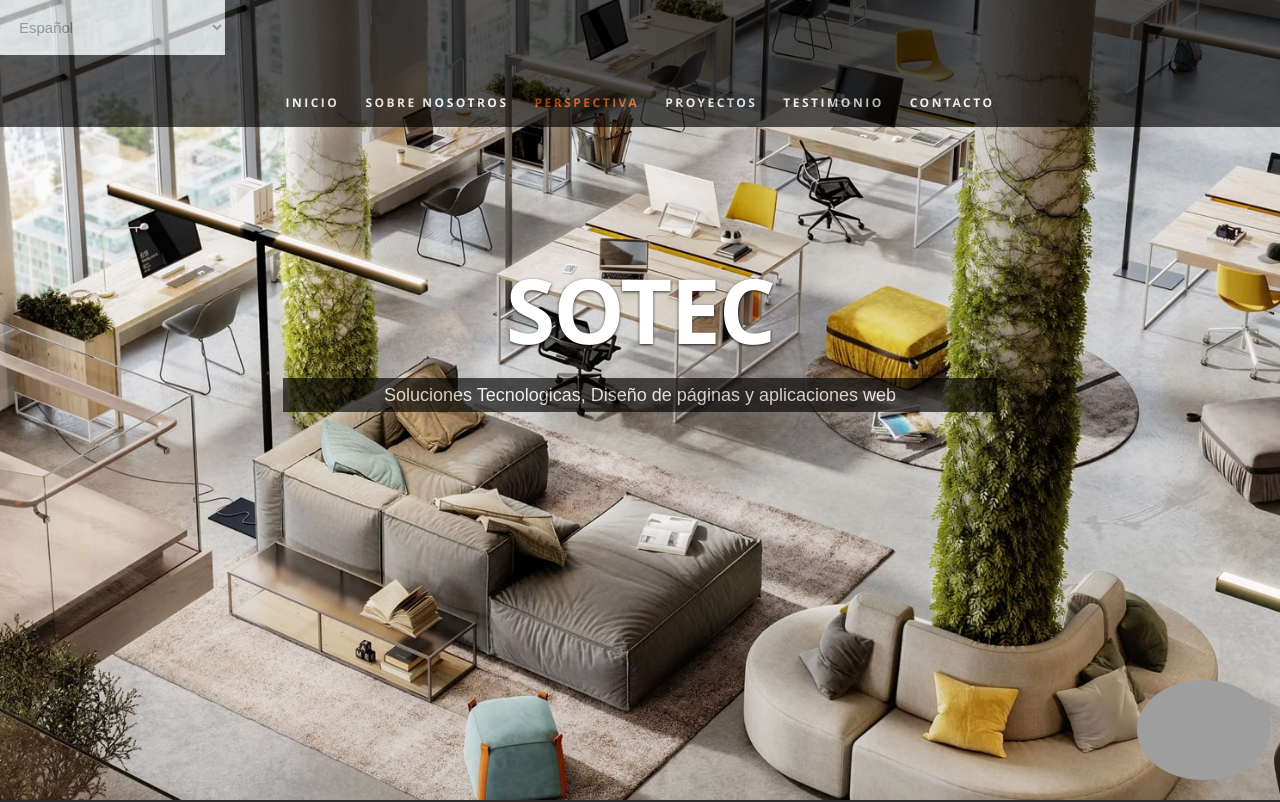
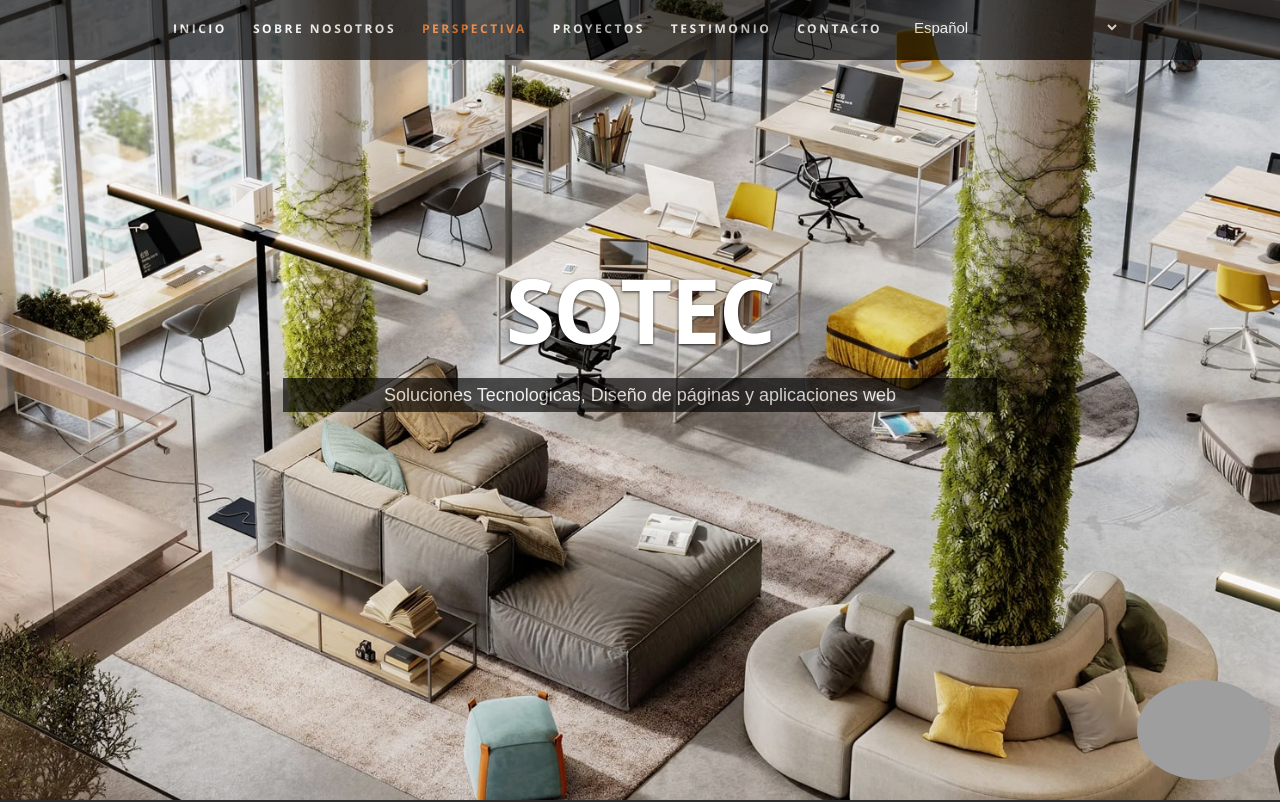
Before and after one commit to mrchurches/Sotec, a React (Create React App) app: page / in a window 1280 px wide. Shown: the top 802 px of the page. Built offline with nearby package versions, Linux system fonts and the light colour scheme; grey boxes are pictures that could not be loaded; what react-chatbot-kit would draw is missing.

Commit message:
FIX styles

```diff
--- a/src/components/NavBar.js
+++ b/src/components/NavBar.js
@@ -1,6 +1,6 @@
 import React from 'react';
 
-export default function NavBar({resumeData, handleLang}) {
+export default function NavBar({ resumeData, handleLang }) {
    // let lenguaje
    //   handleLang = (lenguaje, e)=>{
    //       e.preventDefault();
@@ -12,18 +12,11 @@ export default function NavBar({resumeData, handleLang}) {
    //          resumeData = resumeData.resumeDataEn
    //       }
    //    }
-   console.log('resumeData------------', resumeData.mainTitles.NavBar)
 
    return (
       <React.Fragment>
-         <header id="home">
-            <nav style={{ backgroundColor: 'black', opacity: '65%' }} id="nav-wrap">
-
-
-               <select onChange={(e)=>handleLang(e.target.value)} defaultValue={"es"}>
-                  <option value={`en`}>English</option>
-                  <option value={`es`}>Español</option>
-               </select>
+         <header id="home" >
+            <nav style={{ backgroundColor: 'black', opacity: '65%',height: '6rem' }} id="nav-wrap">
 
                <a className="mobile-btn" href="#nav-wrap" title="Show navigation">Show navigation</a>
                <a className="mobile-btn" href="#hide-nav" title="Hide navigation">Hide navigation</a>
@@ -34,13 +27,19 @@ export default function NavBar({resumeData, handleLang}) {
                   <li><a className="smoothscroll" href="#portfolio">{resumeData.mainTitles.NavBar.t4}</a></li>
                   <li><a className="smoothscroll" href="#testimonials">{resumeData.mainTitles.NavBar.t5}</a></li>
                   <li><a className="smoothscroll" href="#contact">{resumeData.mainTitles.NavBar.t6}</a></li>
+                  <li>
+                     <select className="nav" style={{color:'white', /* padding: '2px', */ margin: '0', backgroundColor:'black'}} onChange={(e) => handleLang(e.target.value)} defaultValue={"es"}>
+                        <option className="nav" style={{color:'white', padding: '10px'}} value={`en`}>English</option>
+                        <option className="nav" value={`es`}>Español</option>
+                     </select></li>
                </ul>
+
             </nav>
 
             <div className="row banner">
                <div className="banner-text">
                   <h1 /* style={{backgroundColor:'black', opacity: '75%', }} */ className={`responsive-headline `}>{resumeData.name}</h1>
-                  <h3 style={{ textAlign:'center', backgroundColor: 'black', opacity: '65%', color: '#fff', fontFamily: 'sans-serif ' }} > {resumeData.role}  {resumeData.roleDescription}
+                  <h3 style={{ textAlign: 'center', backgroundColor: 'black', opacity: '65%', color: '#fff', fontFamily: 'sans-serif ' }} > {resumeData.role}  {resumeData.roleDescription}
                   </h3>
                   <hr />
                   <ul className="social">
--- a/src/components/Projects.js
+++ b/src/components/Projects.js
@@ -8,13 +8,14 @@ export default function Projects({resumeData}){
       <div className="row">
         <div className="twelve columns collapsed">
 
-          <h1>{resumeData.mainTitles.Project.t1}</h1>
+          <h1 style={{marginBottom: '7rem'}}>{resumeData.mainTitles.Project.t1}</h1>
           <div id="portfolio-wrapper" className="bgrid-quarters s-bgrid-thirds cf">
 
           {
             resumeData.projects && resumeData.projects.map((item, index)=>{
               return(
-                <div key={index} className="columns portfolio-item ">
+                <div key={index} className="columns portfolio-item " style={{width: '500px', height: '600px'}}>
+                   <img src={item.icon} alt='...' width='180px'/>
                   <div className="item-wrap projects">
                       <img src={`${item.imgurl}`} className="item-img" alt='...'/>
                       <p>
--- a/src/resumeData.js
+++ b/src/resumeData.js
@@ -4,6 +4,8 @@ import reputation from '../src/img/ico/reputationICO.png'
 import saveMoney from '../src/img/ico/savemoneyICO.png'
 import gifPF from "../src/img/projects/pf.gif"
 import wun from "../src/img/projects/shutterstock_519514441-1024x683.jpg"
+import wunTITLE from "../src/img/ico/wunTITLE.png"
+import ecommerceTITLE from "../src/img/ico/ecommerceTITLE.png"
 
 let resumeData = {
     "imagebaseurl":"https://rbhatia46.github.io/",
@@ -129,15 +131,18 @@ let resumeData = {
       }
     ],
     "projects":[
+
+      {
+        "name":"WUN",
+        "description":"WUN es una aplicación direccionada en su comienzo para programadores que inician o continuan sus estudios, para luego ser una herramienta de estudios para otras ciencias",
+        "imgurl": wun,
+        "icon": wunTITLE
+      },
       {
         "name":"E-Commerce",
         "description":"Es una aplicación web dedicada a la venta de videojuegos, de complejo desarrollo en sus funcionalidades y adaptada 100% a las necesidades del cliente",
-        "imgurl": gifPF
-      },
-      {
-        "name":"WUN",
-        "description":"WUN es una aplicación direccionada en su comienzo para programadores que inician o continuan sus estudios, para luego ser una herramienta de estudios para otras ciencias",
-        "imgurl": wun
+        "imgurl": gifPF,
+        "icon": ecommerceTITLE
       }
     ],
     "testimonials":[
@@ -290,28 +295,22 @@ let resumeData = {
         "skillname":"Reactjs"
       }
     ],
-    "portfolio":[
+     "projects":[
+
+      {
+        "name":"WUN",
+        "description":"WUN is an application directed at the beginning for programmers who start or continue their studies, to later be a study tool for other sciences",
+        "imgurl": wun,
+        "icon": wunTITLE
+      },
       {
         "name":"E-Commerce",
-        "description":"Web App",
-        "imgurl":"../src/img/projects/ecommcer.jpg"
-      },
-      {
-        "name":"project2",
-        "description":"mobileapp",
-        "imgurl":"images/portfolio/project.jpg"
-      },
-      {
-        "name":"project3",
-        "description":"mobileapp",
-        "imgurl":"images/portfolio/project2.png"
-      },
-      {
-        "name":"project4",
-        "description":"mobileapp",
-        "imgurl":"images/portfolio/phone.jpg"
+        "description":"It is a web application dedicated to the sale of video games, of complex development in its functionalities and 100% adapted to the needs of the client.",
+        "imgurl": gifPF,
+        "icon": ecommerceTITLE
       }
     ],
+
     "testimonials":[
       {
         "description":"Working with SOTEC, it was a good experience",
```
Also changed, not shown: src/img/ico/ecommerceTITLE.png (added), src/img/ico/wunTITLE.png (added). Lines whose indentation alone changed are shown as unchanged.
